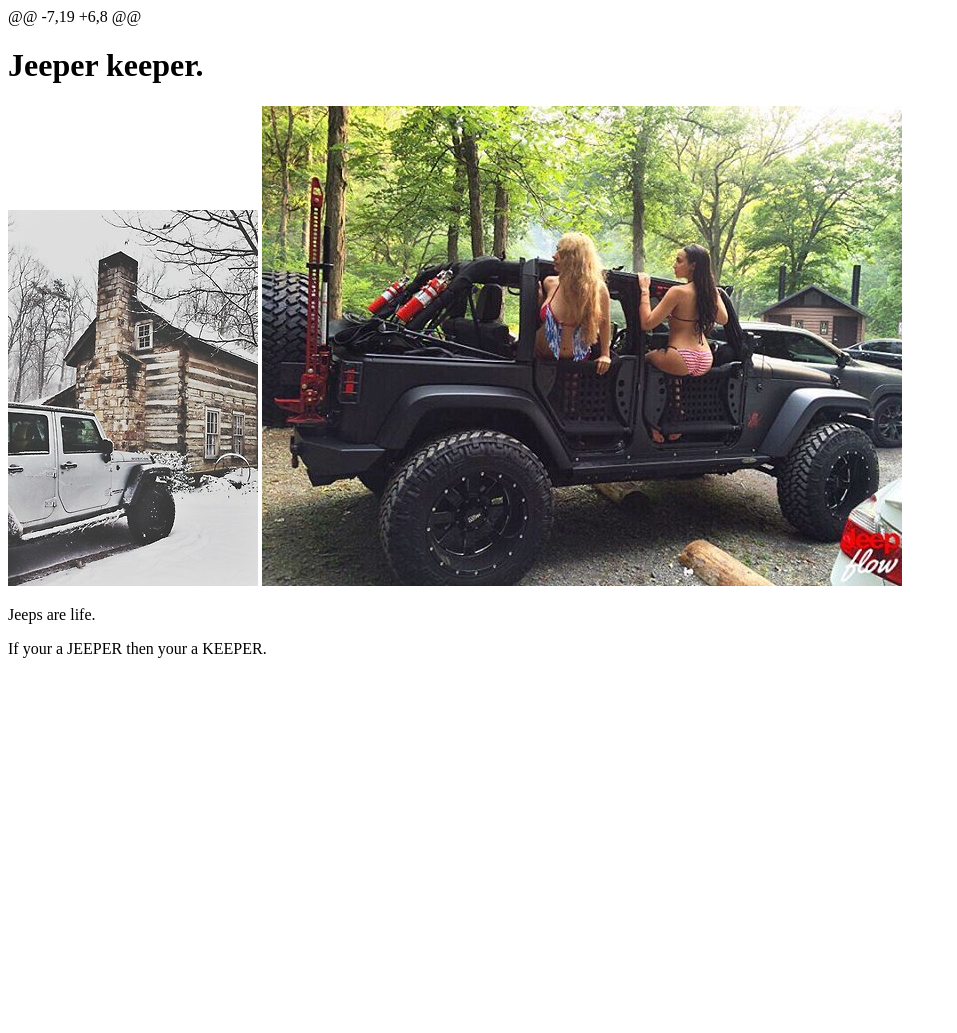
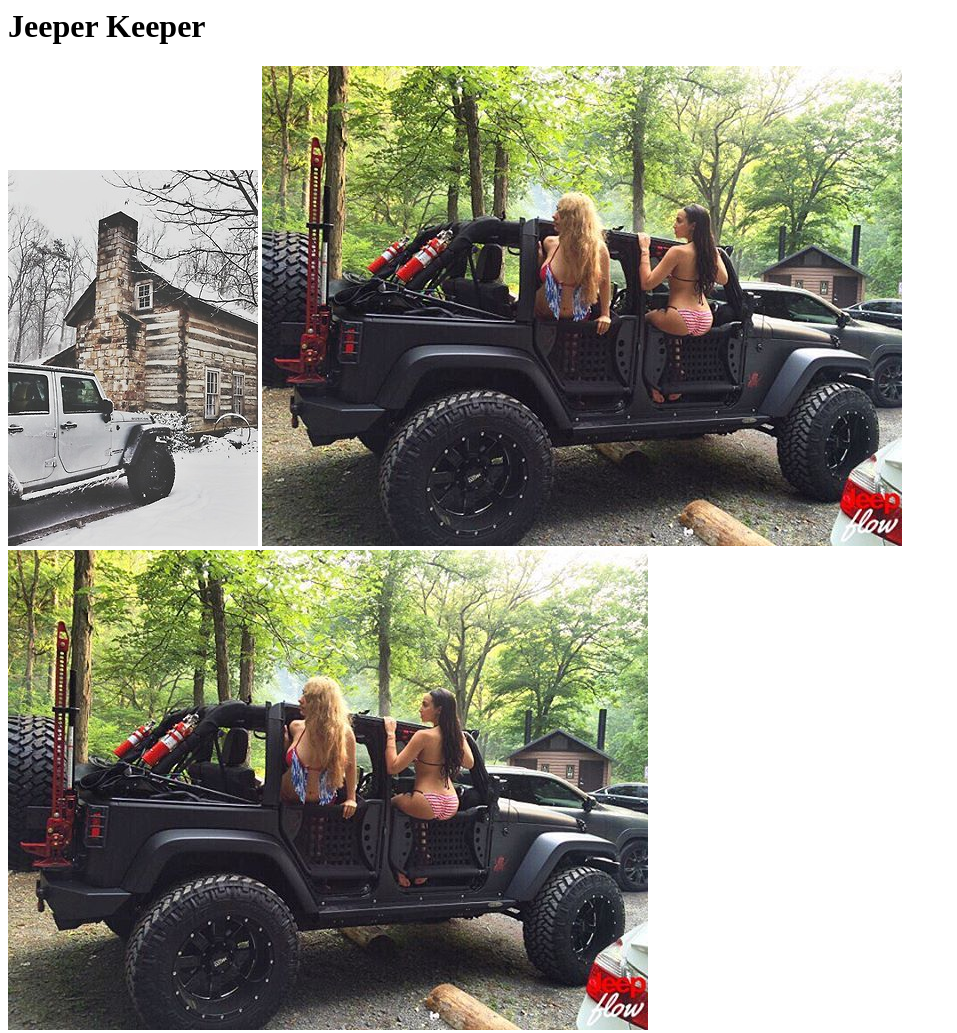
Before and after one commit to WolfOfDenver/Jeeps, a plain HTML site: page index.html in a window 1280 px wide. Shown: the top 1033 px of the page, without its empty margins (0-957 px from the left). Before the commit the page ends 800 px from the top, so only its background shows below. Drawn offline with Linux system fonts and the light colour scheme.

Commit message:
new index

```diff
--- a/index.html
+++ b/index.html
@@ -1,9 +1,9 @@
 <html>
 <head>
 <title>Jeeps!</title>
-@@ -7,19 +6,8 @@
-<h1>Jeeper keeper.</h1>
+<h1>Jeeper Keeper</h1>
 <img src="jeep.jpg">
+<img src="jp.jpg">
 <img src="jp.jpg">
 <p>Jeeps are life.</p>
 <p>If your a JEEPER then your a KEEPER.</p>
```
